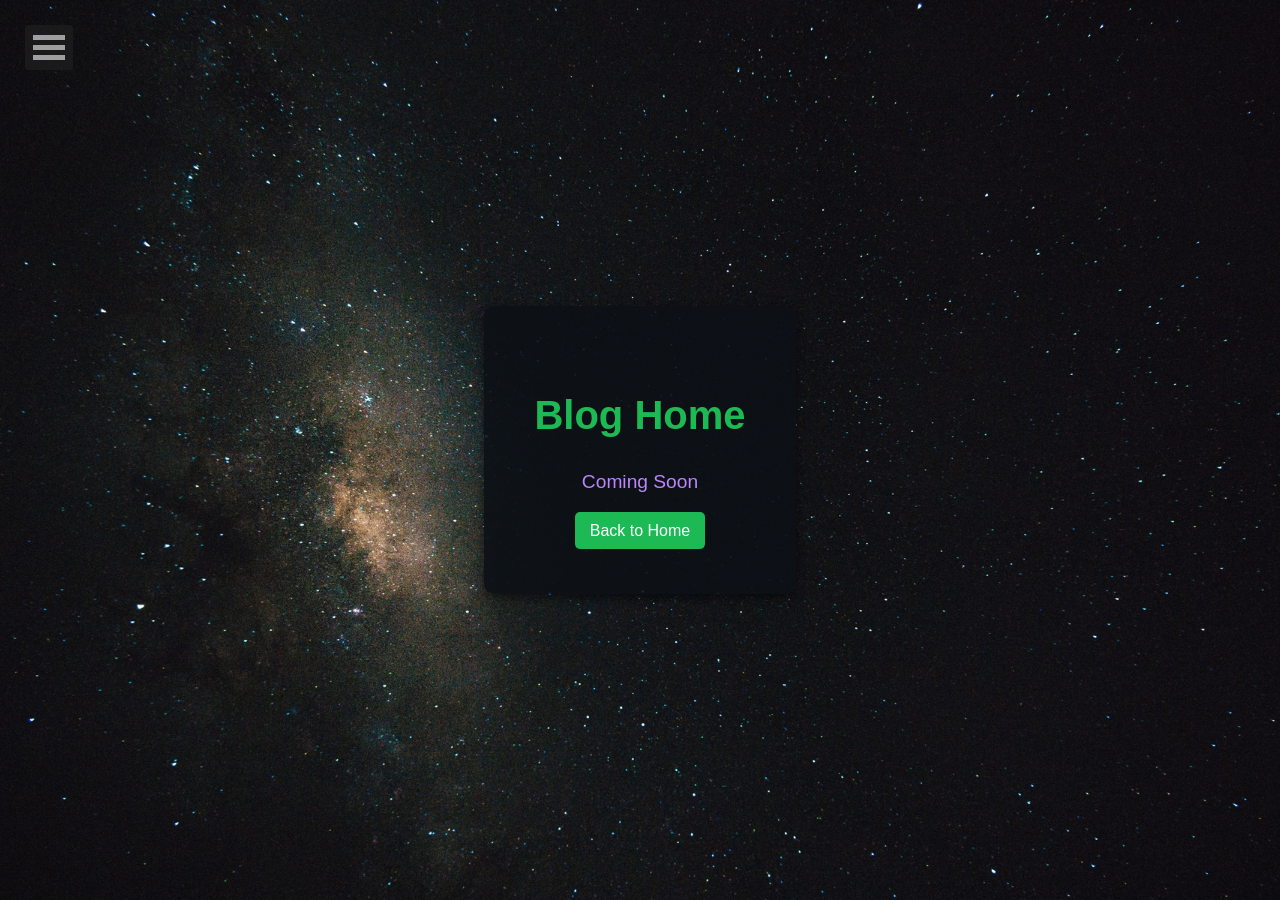
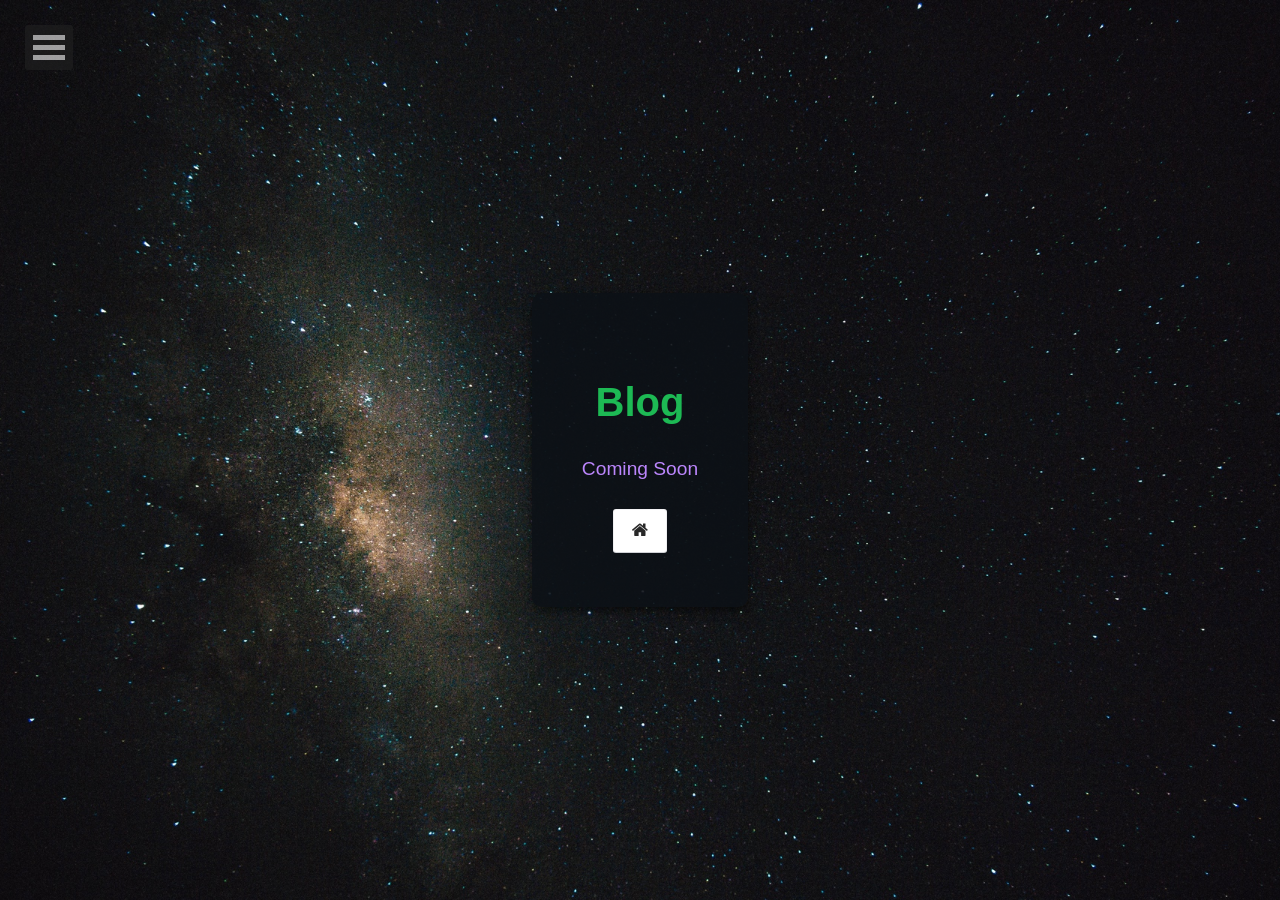
Before and after one commit to Porvesh/Porvesh.github.io, a Jekyll site: the page built from posts/index.md, in a window 1280 px wide. Built offline with Jekyll 4.4.1, drawn with Linux system fonts in a browser that asks for light colours.

Commit message:
added expereinces

```diff
--- a/_layouts/experience.html
+++ b/_layouts/experience.html
@@ -64,9 +64,6 @@
     {% include nav.html %}
     <header class="header">
         <div class="details-section">
-            <div class="home-button">
-                <a href="{{ site.url }}/experiences">Back to Timeline</a>
-            </div>
             <div class="details-container">
                 <div class="details">
                     <p class="company-title">{{ page.title }}</p>
--- a/_layouts/experiences.html
+++ b/_layouts/experiences.html
@@ -101,9 +101,9 @@
         <div class="experience-section">
             <h1>Where I've Worked</h1>
 
-            <div class="home-button">
-                <a href="{{ site.url }}/experiences">Back to Timeline</a>
-            </div>
+            <a class="btn zoombtn" href="{{ site.url }}">
+                <i class="fa fa-home" style="font-size: 1.25em;"></i>
+            </a>
 
             <div class="experience-container">
                 <div class="company-list">
--- a/_layouts/post-list.html
+++ b/_layouts/post-list.html
@@ -47,11 +47,11 @@
 <body>
     {% include nav.html %}
     <div class="blog-container">
-        <h1>Blog Home</h1>
+        <h1>Blog</h1>
         <p>Coming Soon</p>
-        <div class="home-button">
-            <a href="{{ site.url }}">Back to Home</a>
-        </div>
+        <a class="btn zoombtn" href="{{ site.url }}">
+            <i class="fa fa-home" style="font-size: 1.25em;"></i>
+        </a>
     </div>
 </body>
 </html>
```
